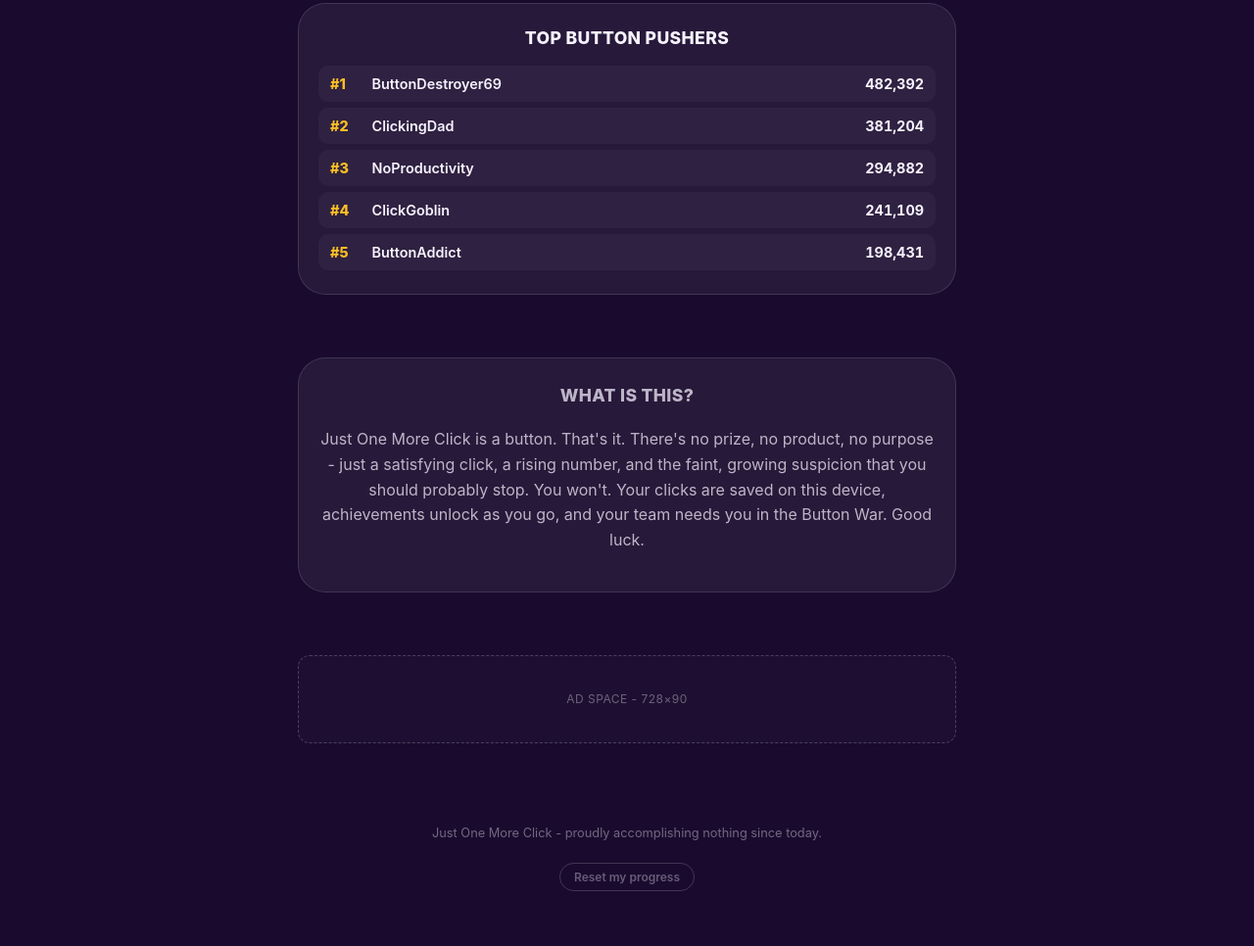
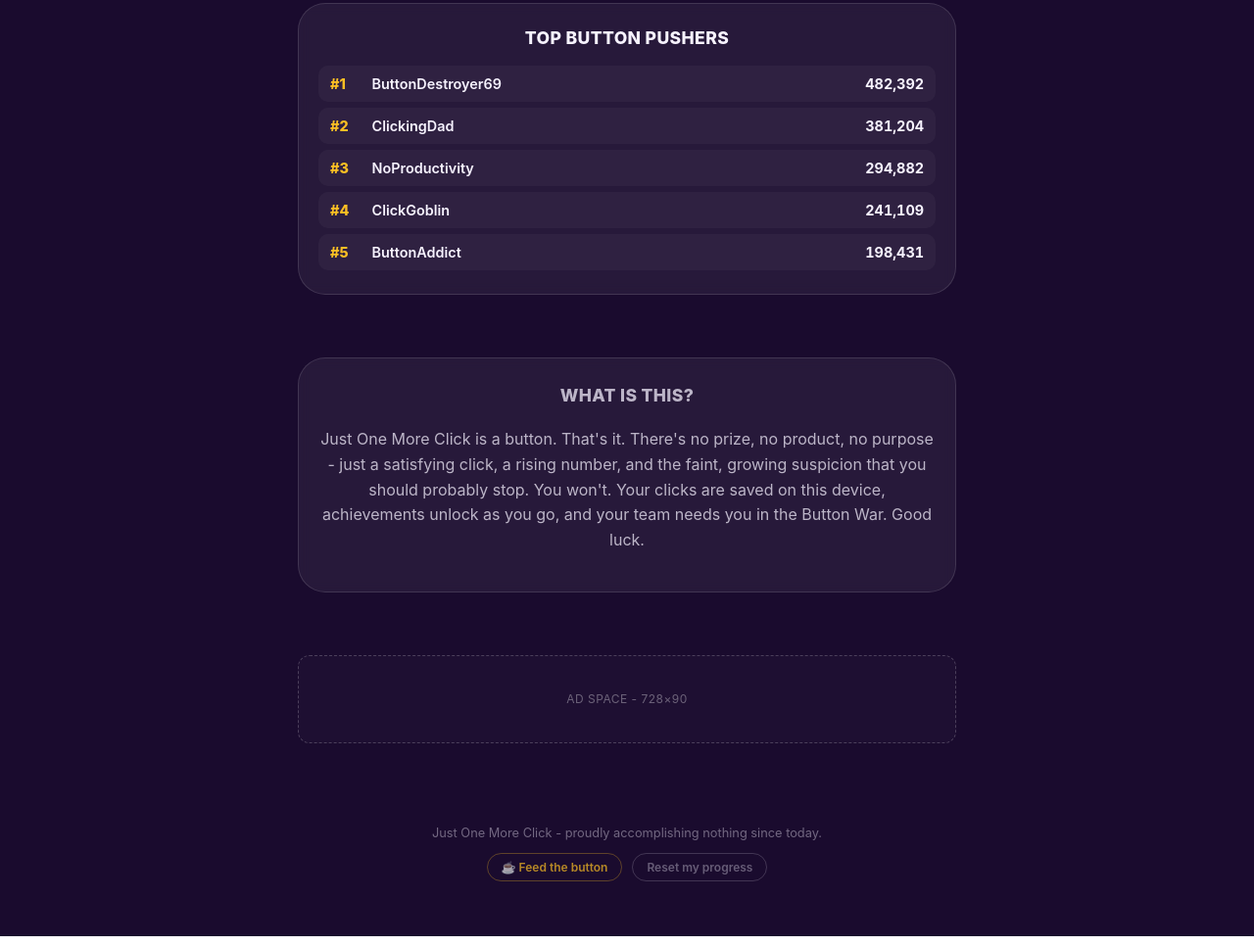
Before and after one commit to Foundry339/Button-Blam, a plain HTML site: page index.html in a window 1280 px wide. Shown: the part 2241-3207 px from the top of the page at 98% size. Drawn offline with Linux system fonts and the light colour scheme.

Commit message:
donation button

```diff
--- a/css/styles.css
+++ b/css/styles.css
@@ -724,18 +724,33 @@ body {
   padding-top: 8px;
 }
 
-.reset-button {
+.footer__actions {
+  display: flex;
+  flex-wrap: wrap;
+  justify-content: center;
+  align-items: center;
+  gap: 10px;
   margin-top: 10px;
+}
+
+.reset-button,
+.donate-button {
+  margin-top: 0;
   padding: 6px 14px;
   font-family: inherit;
   font-size: 0.75rem;
   font-weight: 600;
-  color: rgba(247, 243, 255, 0.35);
   background: transparent;
   border: 1px solid rgba(247, 243, 255, 0.18);
   border-radius: 999px;
   cursor: pointer;
+  text-decoration: none;
+  display: inline-block;
   transition: color 150ms ease, border-color 150ms ease, background 150ms ease;
+}
+
+.reset-button {
+  color: rgba(247, 243, 255, 0.35);
 }
 .reset-button:hover,
 .reset-button:focus-visible {
@@ -745,6 +760,21 @@ body {
 }
 .reset-button:focus-visible {
   outline: 2px solid var(--red);
+  outline-offset: 2px;
+}
+
+.donate-button {
+  color: rgba(251, 191, 36, 0.7);
+  border-color: rgba(251, 191, 36, 0.3);
+}
+.donate-button:hover,
+.donate-button:focus-visible {
+  color: var(--gold);
+  border-color: rgba(251, 191, 36, 0.6);
+  background: rgba(251, 191, 36, 0.1);
+}
+.donate-button:focus-visible {
+  outline: 2px solid var(--gold);
   outline-offset: 2px;
 }
 
--- a/index.html
+++ b/index.html
@@ -144,7 +144,11 @@
     <!-- 12: Footer -->
     <footer class="footer">
       <p>Just One More Click - proudly accomplishing nothing since today.</p>
-      <button id="reset-button" class="reset-button" type="button">Reset my progress</button>
+      <div class="footer__actions">
+        <!-- TODO: swap href for the real Stripe Payment Link once it exists -->
+        <a id="donate-button" class="donate-button" href="#" target="_blank" rel="noopener">☕ Feed the button</a>
+        <button id="reset-button" class="reset-button" type="button">Reset my progress</button>
+      </div>
     </footer>
 
   </main>
```
